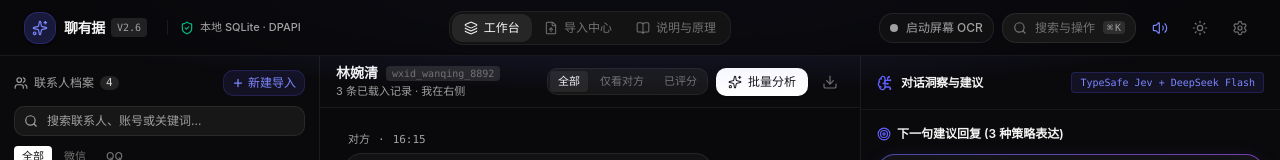
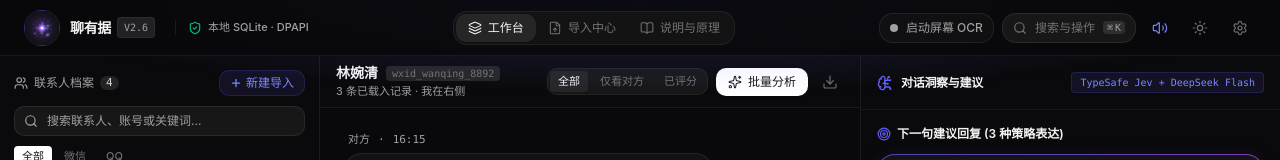
Before and after one commit to shen6681/chat1, a React (Vite) app in the folder web/: page / in a window 1280 px wide. Shown: the top 160 px of the page. Built offline with nearby package versions, Linux system fonts and the light colour scheme.

Commit message:
feat(ui): add animated SVG BrandLogo and universal tactile button interaction system

```diff
--- /dev/null
+++ b/web/src/components/BrandLogo.tsx
@@ -0,0 +1,167 @@
+import React, { useState } from "react";
+import confetti from "canvas-confetti";
+import { sound } from "../utils/sound";
+
+export const BrandLogo: React.FC = () => {
+  const [isHovered, setIsHovered] = useState(false);
+
+  const handleClick = (e: React.MouseEvent) => {
+    sound.playPop();
+    const rect = e.currentTarget.getBoundingClientRect();
+    const x = (rect.left + rect.width / 2) / window.innerWidth;
+    const y = (rect.top + rect.height / 2) / window.innerHeight;
+
+    confetti({
+      particleCount: 24,
+      spread: 50,
+      origin: { x, y },
+      colors: ["#6366f1", "#a855f7", "#10b981", "#38bdf8"],
+      ticks: 120,
+      gravity: 1.2,
+      scalar: 0.85,
+    });
+  };
+
+  return (
+    <div
+      onClick={handleClick}
+      onMouseEnter={() => setIsHovered(true)}
+      onMouseLeave={() => setIsHovered(false)}
+      className="group relative w-9 h-9 rounded-xl flex items-center justify-center cursor-pointer select-none transition-all duration-300 active:scale-90"
+      title="聊有据 · 智能人际动力学引擎 (点击激发灵感)"
+    >
+      {/* Dynamic Animated Border Beam Shell */}
+      <div className="absolute inset-0 rounded-xl p-[1px] bg-gradient-to-br from-indigo-500/50 via-purple-500/30 to-emerald-500/40 group-hover:from-indigo-400 group-hover:via-purple-400 group-hover:to-emerald-400 transition-all duration-500 shadow-xs group-hover:shadow-[0_0_16px_rgba(99,102,241,0.35)] overflow-hidden">
+        <div className="w-full h-full rounded-[11px] bg-white/95 dark:bg-[#121216]/95 backdrop-blur-sm" />
+      </div>
+
+      {/* Ambient Pulsing Core Glow */}
+      <div className="absolute inset-1 rounded-lg bg-radial from-indigo-500/20 via-purple-500/10 to-transparent opacity-60 group-hover:opacity-100 transition-opacity duration-300 blur-[2px]" />
+
+      {/* SVG Motion Canvas */}
+      <svg
+        className="relative z-10 w-6 h-6 overflow-visible"
+        viewBox="0 0 36 36"
+        fill="none"
+        xmlns="http://www.w3.org/2000/svg"
+      >
+        <defs>
+          {/* Gradients */}
+          <linearGradient id="logoStarGrad" x1="6" y1="6" x2="30" y2="30" gradientUnits="userSpaceOnUse">
+            <stop stopColor="#6366f1" />
+            <stop offset="0.5" stopColor="#a855f7" />
+            <stop offset="1" stopColor="#38bdf8" />
+          </linearGradient>
+
+          <linearGradient id="orbitGrad1" x1="0" y1="0" x2="36" y2="36" gradientUnits="userSpaceOnUse">
+            <stop stopColor="#6366f1" stopOpacity="0.8" />
+            <stop offset="1" stopColor="#a855f7" stopOpacity="0.2" />
+          </linearGradient>
+
+          <linearGradient id="orbitGrad2" x1="36" y1="0" x2="0" y2="36" gradientUnits="userSpaceOnUse">
+            <stop stopColor="#10b981" stopOpacity="0.8" />
+            <stop offset="1" stopColor="#6366f1" stopOpacity="0.2" />
+          </linearGradient>
+
+          <filter id="glowFilter" x="-20%" y="-20%" width="140%" height="140%">
+            <feGaussianBlur stdDeviation="1.5" result="blur" />
+            <feComposite in="SourceGraphic" in2="blur" operator="over" />
+          </filter>
+        </defs>
+
+        {/* Outer Orbit Ring (Slow Clockwise Rotation) */}
+        <g className={`origin-center ${isHovered ? "animate-spin-slow [animation-duration:6s]" : "animate-spin-slow"}`}>
+          <circle
+            cx="18"
+            cy="18"
+            r="13.5"
+            stroke="url(#orbitGrad1)"
+            strokeWidth="1.25"
+            strokeDasharray="3 3.5"
+            className="opacity-70 dark:opacity-85"
+          />
+          {/* Satellite Evidence Node 1 */}
+          <circle
+            cx="18"
+            cy="4.5"
+            r="1.75"
+            fill="#818cf8"
+            filter="url(#glowFilter)"
+            className="animate-pulse"
+          />
+          {/* Satellite Evidence Node 2 */}
+          <circle
+            cx="31.5"
+            cy="18"
+            r="1.25"
+            fill="#a855f7"
+          />
+        </g>
+
+        {/* Inner Counter Orbit Ring (Reverse Rotation) */}
+        <g className={`origin-center ${isHovered ? "animate-spin-reverse-slow [animation-duration:8s]" : "animate-spin-reverse-slow"}`}>
+          <ellipse
+            cx="18"
+            cy="18"
+            rx="10"
+            ry="9"
+            stroke="url(#orbitGrad2)"
+            strokeWidth="1"
+            strokeDasharray="2 3"
+            className="opacity-50 dark:opacity-75"
+          />
+          {/* Inner Signal Node (Emerald boundary protector) */}
+          <circle
+            cx="18"
+            cy="27"
+            r="1.5"
+            fill="#10b981"
+            filter="url(#glowFilter)"
+          />
+        </g>
+
+        {/* Center Radiant Diamond Gem Star */}
+        <g className="origin-center animate-logoStarPulse">
+          {/* Radiant 4-Point Star Core */}
+          <path
+            d="M 18 8 Q 18 18 8 18 Q 18 18 18 28 Q 18 18 28 18 Q 18 18 18 8 Z"
+            fill="url(#logoStarGrad)"
+            filter="url(#glowFilter)"
+            className="transition-transform group-hover:scale-110"
+          />
+
+          {/* Central Bright Diamond Core */}
+          <circle
+            cx="18"
+            cy="18"
+            r="2"
+            fill="#ffffff"
+            className="opacity-95"
+          />
+
+          {/* Diagonal Micro-Cross Flares */}
+          <line
+            x1="14"
+            y1="14"
+            x2="22"
+            y2="22"
+            stroke="#ffffff"
+            strokeWidth="0.75"
+            strokeLinecap="round"
+            className="opacity-60"
+          />
+          <line
+            x1="22"
+            y1="14"
+            x2="14"
+            y2="22"
+            stroke="#ffffff"
+            strokeWidth="0.75"
+            strokeLinecap="round"
+            className="opacity-60"
+          />
+        </g>
+      </svg>
+    </div>
+  );
+};
--- a/web/src/components/CommandPalette.tsx
+++ b/web/src/components/CommandPalette.tsx
@@ -187,7 +187,7 @@
                     item.action();
                   }}
                   onMouseEnter={() => setSelectedIndex(idx)}
-                  className={`flex items-center justify-between px-3 py-2.5 rounded-lg cursor-pointer transition-all ${
+                  className={`flex items-center justify-between px-3 py-2.5 rounded-lg cursor-pointer active:scale-[0.98] transition-all ${
                     isSelected
                       ? "bg-indigo-500/10 text-indigo-600 dark:text-indigo-400 shadow-xs"
                       : "text-neutral-700 dark:text-neutral-300 hover:bg-neutral-100 dark:hover:bg-neutral-800/60"
--- a/web/src/components/Header.tsx
+++ b/web/src/components/Header.tsx
@@ -1,7 +1,6 @@
 import React, { useState } from "react";
 import { useApp } from "../context/AppContext";
 import {
-  Sparkles,
   Search,
   Settings,
   Sun,
@@ -14,6 +13,7 @@
   VolumeX
 } from "lucide-react";
 import { sound } from "../utils/sound";
+import { BrandLogo } from "./BrandLogo";
 
 export const Header: React.FC = () => {
   const {
@@ -55,16 +55,15 @@
     <header className="sticky top-0 z-40 w-full h-14 px-4 lg:px-6 flex items-center justify-between border-b border-black/[0.06] dark:border-white/[0.07] bg-white/85 dark:bg-[#09090b]/85 backdrop-blur-md transition-colors duration-200">
       {/* Left: Brand & Local Status */}
       <div className="flex items-center gap-2 sm:gap-3 shrink-0">
-        <div className="flex items-center gap-2">
-          <div className="w-8 h-8 rounded-lg bg-indigo-500/10 dark:bg-indigo-500/20 border border-indigo-500/25 flex items-center justify-center text-indigo-600 dark:text-indigo-400 shadow-sm shrink-0 relative overflow-hidden group">
-            <Sparkles className="w-4 h-4 stroke-[1.75] transition-transform group-hover:scale-110" />
-            <div className="absolute inset-0 bg-radial from-indigo-500/20 to-transparent opacity-0 group-hover:opacity-100 transition-opacity" />
-          </div>
+        <div className="flex items-center gap-2.5">
+          {/* Animated Dynamic Brand Logo */}
+          <BrandLogo />
+
           <div className="flex items-center gap-1.5 whitespace-nowrap">
-            <span className="font-semibold text-sm tracking-tight text-neutral-900 dark:text-neutral-100">
+            <span className="font-semibold text-sm tracking-tight text-neutral-900 dark:text-neutral-100 hover:text-indigo-600 dark:hover:text-indigo-400 transition-colors">
               聊有据
             </span>
-            <span className="text-[10px] uppercase font-mono px-1.5 py-0.5 rounded bg-black/5 dark:bg-white/10 text-neutral-500 dark:text-neutral-400">
+            <span className="text-[10px] uppercase font-mono px-1.5 py-0.5 rounded bg-black/5 dark:bg-white/10 text-neutral-500 dark:text-neutral-400 border border-black/[0.04] dark:border-white/[0.06]">
               v2.6
             </span>
           </div>
--- a/web/src/components/Inspector.tsx
+++ b/web/src/components/Inspector.tsx
@@ -161,7 +161,7 @@
                     <div className="flex items-center gap-1">
                       <button
                         onClick={() => handleCopy(reply.text, idx)}
-                        className={`p-1.5 rounded-md text-xs font-medium transition-all flex items-center gap-1 ${
+                        className={`p-1.5 rounded-md text-xs font-medium active:scale-90 transition-all flex items-center gap-1 ${
                           isCopied
                             ? "bg-emerald-500/10 text-emerald-600 dark:text-emerald-400"
                             : "text-neutral-400 hover:text-neutral-900 dark:hover:text-neutral-100 hover:bg-neutral-100 dark:hover:bg-neutral-800"
@@ -174,7 +174,7 @@
 
                       <button
                         onClick={() => handleApplyToChat(reply.text)}
-                        className="p-1.5 rounded-md text-neutral-400 hover:text-indigo-600 dark:hover:text-indigo-400 hover:bg-indigo-50 dark:hover:bg-indigo-500/10 transition-colors"
+                        className="p-1.5 rounded-md text-neutral-400 hover:text-indigo-600 dark:hover:text-indigo-400 hover:bg-indigo-50 dark:hover:bg-indigo-500/10 active:scale-90 transition-all"
                         title="作为我方回复发送"
                       >
                         <Send className="w-3.5 h-3.5" />
--- a/web/src/components/SettingsModal.tsx
+++ b/web/src/components/SettingsModal.tsx
@@ -344,13 +344,13 @@
         <div className="px-6 py-3.5 bg-neutral-50 dark:bg-neutral-900/60 border-t border-black/[0.06] dark:border-white/[0.08] flex items-center justify-end gap-3">
           <button
             onClick={() => setSettingsOpen(false)}
-            className="px-4 py-2 rounded-lg text-xs font-medium text-neutral-600 dark:text-neutral-400 hover:text-neutral-900 dark:hover:text-neutral-100"
+            className="px-4 py-2 rounded-lg text-xs font-medium text-neutral-600 dark:text-neutral-400 hover:text-neutral-900 dark:hover:text-neutral-100 active:scale-95 transition-all"
           >
             取消
           </button>
           <button
             onClick={handleSave}
-            className="px-5 py-2 rounded-lg bg-indigo-600 text-white font-medium text-xs hover:bg-indigo-700 transition-all shadow-xs"
+            className="btn-sheen px-5 py-2 rounded-lg bg-indigo-600 text-white font-medium text-xs hover:bg-indigo-500 active:scale-95 transition-all shadow-[0_0_15px_rgba(99,102,241,0.3)] hover:shadow-[0_0_20px_rgba(99,102,241,0.5)]"
           >
             保存并应用
           </button>
--- a/web/src/components/Sidebar.tsx
+++ b/web/src/components/Sidebar.tsx
@@ -58,7 +58,7 @@
               sound.playClick();
               setImportModalOpen(true);
             }}
-            className="flex items-center gap-1 px-2 py-1 rounded-md text-xs font-medium bg-indigo-50 dark:bg-indigo-500/10 text-indigo-600 dark:text-indigo-400 border border-indigo-500/20 hover:bg-indigo-100 dark:hover:bg-indigo-500/20 transition-all"
+            className="btn-sheen flex items-center gap-1 px-2.5 py-1 rounded-md text-xs font-medium bg-indigo-50 dark:bg-indigo-500/10 text-indigo-600 dark:text-indigo-400 border border-indigo-500/20 hover:bg-indigo-100 dark:hover:bg-indigo-500/20 active:scale-95 transition-all shadow-2xs"
             title="导入新聊天记录"
           >
             <Plus className="w-3 h-3 stroke-[2.5]" />
@@ -84,7 +84,7 @@
             <button
               key={key}
               onClick={() => handleSelectFilter(key)}
-              className={`px-2 py-0.5 rounded text-[11px] font-medium transition-all ${
+              className={`px-2 py-0.5 rounded text-[11px] font-medium active:scale-95 transition-all ${
                 platformFilter === key
                   ? "bg-neutral-900 dark:bg-white text-white dark:text-neutral-900"
                   : "text-neutral-500 hover:text-neutral-900 dark:hover:text-neutral-200"
@@ -109,7 +109,7 @@
               <div
                 key={p.id}
                 onClick={() => handleSelectProfile(p.id)}
-                className={`group relative p-2.5 rounded-lg cursor-pointer transition-all border ${
+                className={`group relative p-2.5 rounded-lg cursor-pointer active:scale-[0.98] transition-all border ${
                   isActive
                     ? "bg-white dark:bg-neutral-900/95 border-black/[0.08] dark:border-white/[0.12] shadow-xs dark:shadow-[0_0_15px_rgba(99,102,241,0.06)]"
                     : "border-transparent hover:bg-neutral-200/50 dark:hover:bg-neutral-900/40 text-neutral-700 dark:text-neutral-300"
--- a/web/src/index.css
+++ b/web/src/index.css
@@ -216,3 +216,83 @@
   background-size: 300% 300%;
   animation: borderRotate 6s ease infinite;
 }
+
+/* Brand Logo Dynamic Keyframes */
+@keyframes spinSlow {
+  from { transform: rotate(0deg); }
+  to { transform: rotate(360deg); }
+}
+
+@keyframes spinReverseSlow {
+  from { transform: rotate(360deg); }
+  to { transform: rotate(0deg); }
+}
+
+@keyframes logoStarPulse {
+  0%, 100% {
+    transform: scale(1) rotate(0deg);
+    filter: drop-shadow(0 0 3px rgba(99, 102, 241, 0.45));
+  }
+  50% {
+    transform: scale(1.16) rotate(6deg);
+    filter: drop-shadow(0 0 9px rgba(168, 85, 247, 0.75));
+  }
+}
+
+.animate-spin-slow {
+  animation: spinSlow 14s linear infinite;
+}
+
+.animate-spin-reverse-slow {
+  animation: spinReverseSlow 18s linear infinite;
+}
+
+.animate-logoStarPulse {
+  animation: logoStarPulse 3.2s ease-in-out infinite;
+}
+
+/* Universal Tactile Button Micro-Interaction System */
+button, [role="button"], input[type="button"], input[type="submit"] {
+  transition: transform 140ms cubic-bezier(0.16, 1, 0.3, 1),
+              box-shadow 140ms cubic-bezier(0.16, 1, 0.3, 1),
+              background-color 140ms ease,
+              border-color 140ms ease,
+              color 140ms ease,
+              opacity 140ms ease;
+  user-select: none;
+  -webkit-tap-highlight-color: transparent;
+}
+
+button:active:not(:disabled),
+[role="button"]:active:not(:disabled),
+input[type="button"]:active:not(:disabled),
+input[type="submit"]:active:not(:disabled) {
+  transform: scale(0.95);
+  transition-duration: 60ms;
+}
+
+/* Button hover sheen effect */
+.btn-sheen {
+  position: relative;
+  overflow: hidden;
+}
+.btn-sheen::after {
+  content: "";
+  position: absolute;
+  top: -50%;
+  left: -80%;
+  width: 50%;
+  height: 200%;
+  background: linear-gradient(
+    90deg,
+    transparent,
+    rgba(255, 255, 255, 0.22),
+    transparent
+  );
+  transform: rotate(25deg);
+  pointer-events: none;
+}
+.btn-sheen:hover::after {
+  left: 130%;
+  transition: left 0.65s cubic-bezier(0.16, 1, 0.3, 1);
+}
```
Also changed, not shown: web/src/App.tsx (+16 -6 lines), web/src/components/ChatTimeline.tsx (+8 -8 lines), web/src/components/ImportHub.tsx (+12 -6 lines).
